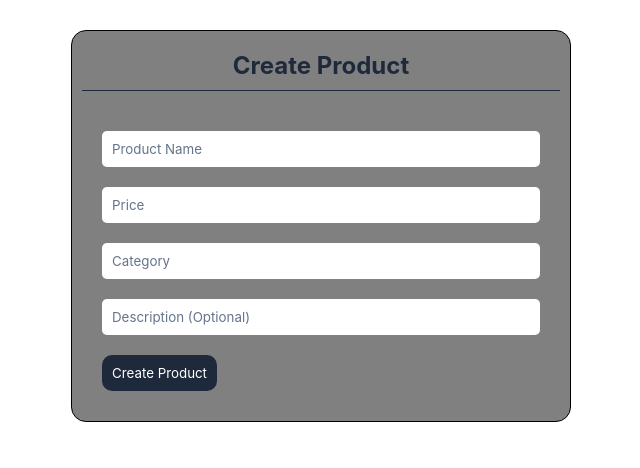
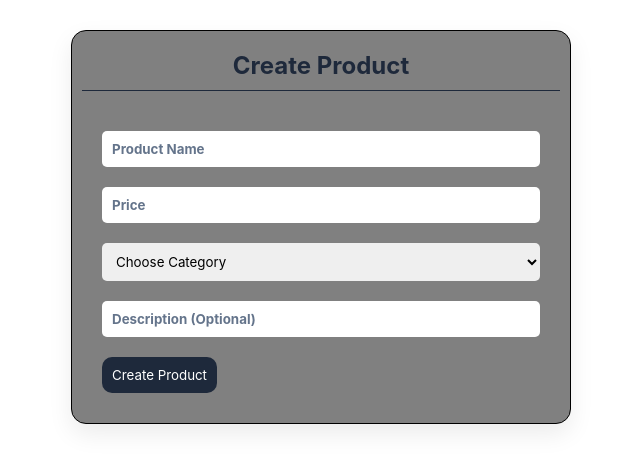
Before and after one commit to Josh-codes165/December-Assignment, a React (Vite) app: page / in a window 1280 px wide. Shown: the top 468 px of the page, without its empty margins (319-959 px from the left). Built offline with nearby package versions, Linux system fonts and the light colour scheme.

Commit message:
Joshua Commit

```diff
--- a/src/App.css
+++ b/src/App.css
@@ -17,6 +17,8 @@
   background-color: gray;
   border: 1px solid black;
   border-radius: 15px;
+  box-shadow: 0 10px 25px rgba(2, 2, 10, 0.08);
+
 }
 h2 {
   text-align: center;
@@ -31,8 +33,16 @@ input {
   border: none;
 }
 
+select {
+  width: 100%;
+  margin-top: 20px;
+  border-radius: 5px;
+  border: none;
+}
+
 input::placeholder {
   color: #64748b;
+  font-weight: bold;
 }
 
 button {
--- a/src/App.jsx
+++ b/src/App.jsx
@@ -65,8 +65,7 @@ function App() {
               placeholder="Product Name"
               value={formData.name}
               onChange={handleChange}
-            />{' '}
-            <br />
+            />
             {errors.name && <p style={{ color: 'red' }}>{errors.name}</p>}
             <input
               type="number"
@@ -75,16 +74,31 @@ function App() {
               value={formData.price}
               onChange={handleChange}
             />
-            <br />
             {errors.price && <p style={{ color: 'red' }}>{errors.price}</p>}
-            <input
-              type="text"
-              name="category"
-              placeholder="Category"
-              value={formData.category}
-              onChange={handleChange}
-            />
-            <br />
+            <select name="category" id="" value={formData.category} onChange={handleChange}>
+              <option value="">Choose Category</option>
+              <option value="Electronics">Electronics</option>
+              <option value="Fashion">Fashion</option>
+              <option value="Clothing">Clothing</option>
+              <option value="Footwear">Footwear</option>
+              <option value="Accessories">Accessories</option>
+              <option value="Beauty & Personal Care">Beauty & Personal Care</option>
+              <option value="Health & Wellness">Health & Wellness</option>
+              <option value="Home & Kitchen">Home & Kitchen</option>
+              <option value="Furniture">Furniture</option>
+              <option value="Groceries">Groceries</option>
+              <option value="Food & Beverages">Food & Beverages</option>
+              <option value="Books">Books</option>
+              <option value="Stationery">Stationery</option>
+              <option value="Sports & Fitness">Sports & Fitness</option>
+              <option value="Toys & Games">Toys & Games</option>
+              <option value="Baby Products">Baby Products</option>
+              <option value="Automobile">Automobile</option>
+              <option value="Phones & Gadgets">Phones & Gadgets</option>
+              <option value="Computers & Accessories">Computers & Accessories</option>
+              <option value="Office Supplies">Office Supplies</option>
+
+            </select>
             {errors.category && (
               <p style={{ color: 'red' }}>{errors.category}</p>
             )}
@@ -95,7 +109,6 @@ function App() {
               value={formData.description}
               onChange={handleChange}
             />
-            <br />
             <button type="submit">Create Product</button>
             {success && <p style={{ color: 'green' }}>{success}</p>}
           </form>
```
